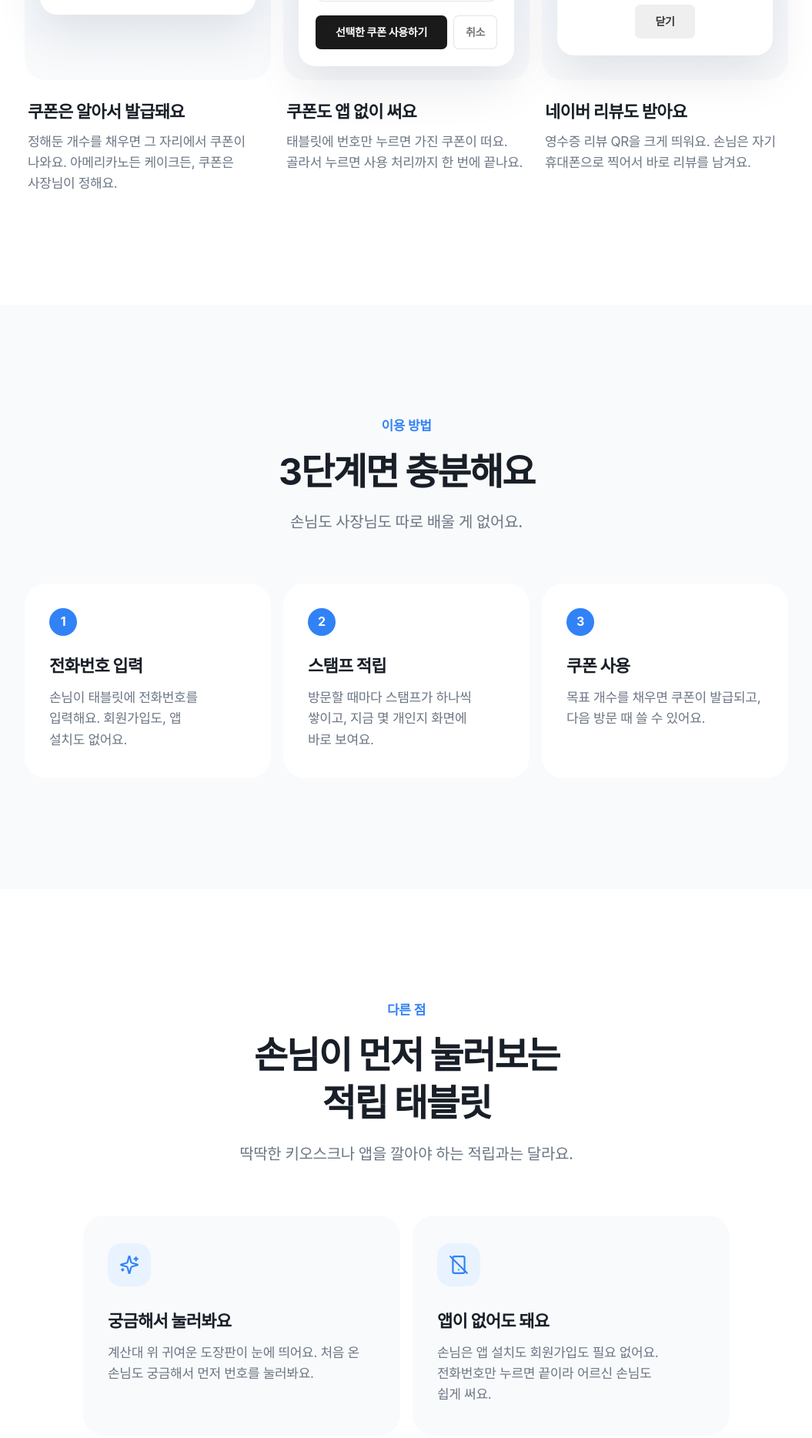
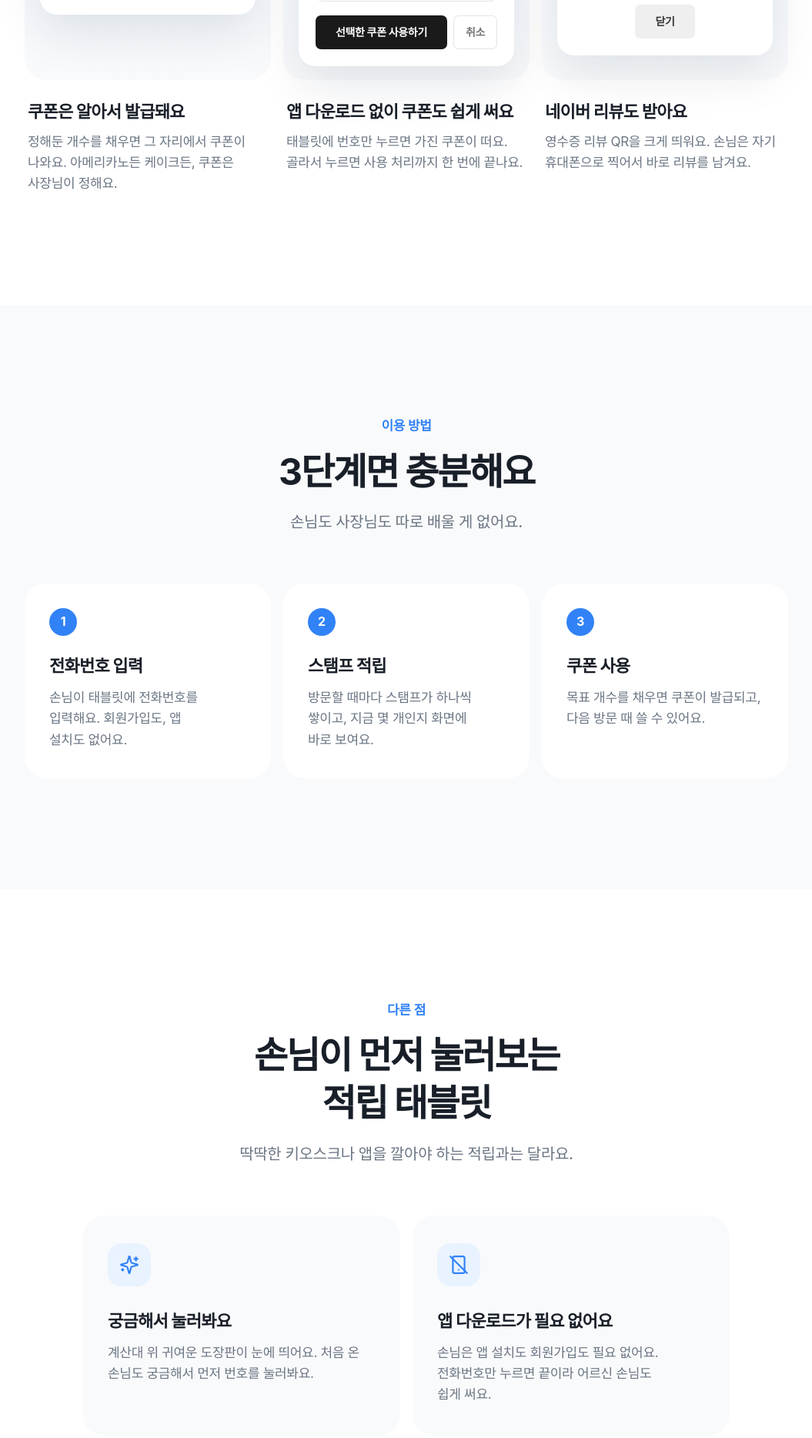
Before and after one commit to yeomsc95/pojjak-hompage, a plain HTML site: page public/index.html in a window 1280 px wide. Shown: the part 4017-5885 px from the top of the page at 77% size, without its empty margins (112-1167 px from the left). Drawn offline with Linux system fonts and the light colour scheme; a web font is replaced by a local one.

Commit message:
"앱 없이" → "앱 다운로드 없이": 태블릿도 앱이라 손님이 깔 필요 없다는 뜻이 분명하게
- 화면 예시: "쿠폰도 앱 없이 써요" → "앱 다운로드 없이 쿠폰도 쉽게 써요"
- 다른 점: "앱이 없어도 돼요" → "앱 다운로드가 필요 없어요"

Co-Authored-By: Claude Opus 5.5 <noreply@anthropic.com>

```diff
--- a/public/index.html
+++ b/public/index.html
@@ -747,7 +747,7 @@
             <div class="pp-btns" aria-hidden="true"><span class="pp-btn">선택한 쿠폰 사용하기</span><span class="pp-btn weak">취소</span></div>
           </div>
         </div>
-        <h3>쿠폰도 앱 없이 써요</h3>
+        <h3>앱 다운로드 없이 쿠폰도 쉽게 써요</h3>
         <p>태블릿에 번호만 누르면 가진 쿠폰이 떠요. 골라서 누르면 사용 처리까지 한 번에 끝나요.</p>
       </div>
       <div class="feat reveal" style="--d:.16s">
@@ -794,7 +794,7 @@
       <div class="card reveal"><div class="ico"><svg viewBox="0 0 24 24" fill="none" stroke="currentColor" stroke-width="2" stroke-linecap="round" stroke-linejoin="round"><path d="M9.937 15.5A2 2 0 0 0 8.5 14.063l-6.135-1.582a.5.5 0 0 1 0-.962L8.5 9.936A2 2 0 0 0 9.937 8.5l1.582-6.135a.5.5 0 0 1 .963 0L14.063 8.5A2 2 0 0 0 15.5 9.937l6.135 1.581a.5.5 0 0 1 0 .964L15.5 14.063a2 2 0 0 0-1.437 1.437l-1.582 6.135a.5.5 0 0 1-.963 0z"/><path d="M20 3v4"/><path d="M22 5h-4"/><path d="M4 17v2"/><path d="M5 18H3"/></svg></div>
         <h3>궁금해서 눌러봐요</h3><p>계산대 위 귀여운 도장판이 눈에 띄어요. 처음 온 손님도 궁금해서 먼저 번호를 눌러봐요.</p></div>
       <div class="card reveal" style="--d:.08s"><div class="ico"><svg viewBox="0 0 24 24" fill="none" stroke="currentColor" stroke-width="2" stroke-linecap="round" stroke-linejoin="round"><rect width="14" height="20" x="5" y="2" rx="2" ry="2"/><path d="M12 18h.01"/><path d="m2 2 20 20"/></svg></div>
-        <h3>앱이 없어도 돼요</h3><p>손님은 앱 설치도 회원가입도 필요 없어요. 전화번호만 누르면 끝이라 어르신 손님도 쉽게 써요.</p></div>
+        <h3>앱 다운로드가 필요 없어요</h3><p>손님은 앱 설치도 회원가입도 필요 없어요. 전화번호만 누르면 끝이라 어르신 손님도 쉽게 써요.</p></div>
     </div>
   </div>
 </section>
```
